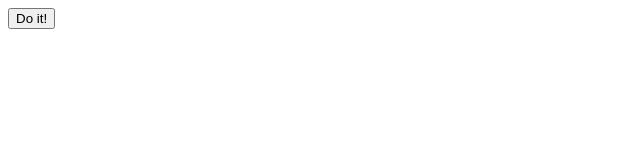
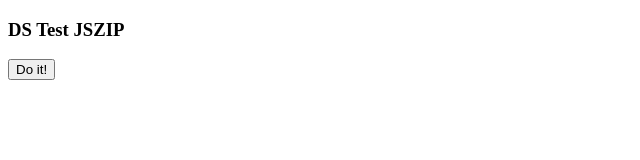
Before and after one commit to davidshilkret/zip-external-files, a plain HTML site: page index.html in a window 1280 px wide. Shown: the whole page, without its empty margins (0-640 px from the left). Drawn offline with Linux system fonts and the light colour scheme.

Commit message:
Update index.html

```diff
--- a/index.html
+++ b/index.html
@@ -7,6 +7,7 @@
     <title>JSZip multiple files demo</title>
   </head>
   <body>
+    <h3>DS Test JSZIP</h3>
     <button id="cool">Do it!</button>
     <script src="jquery.min.js"></script>
     <script src="jszip.min.js"></script>
```
